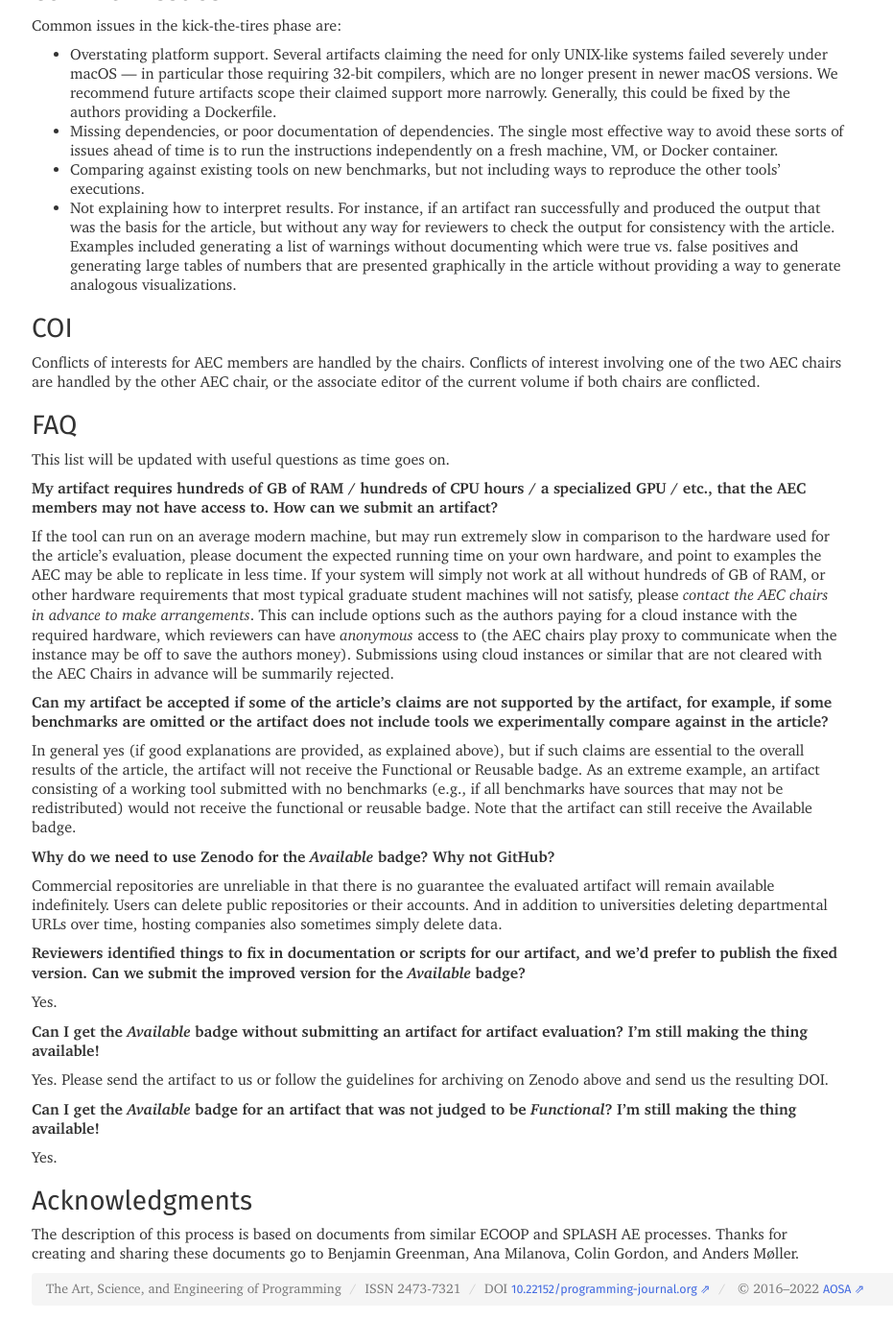
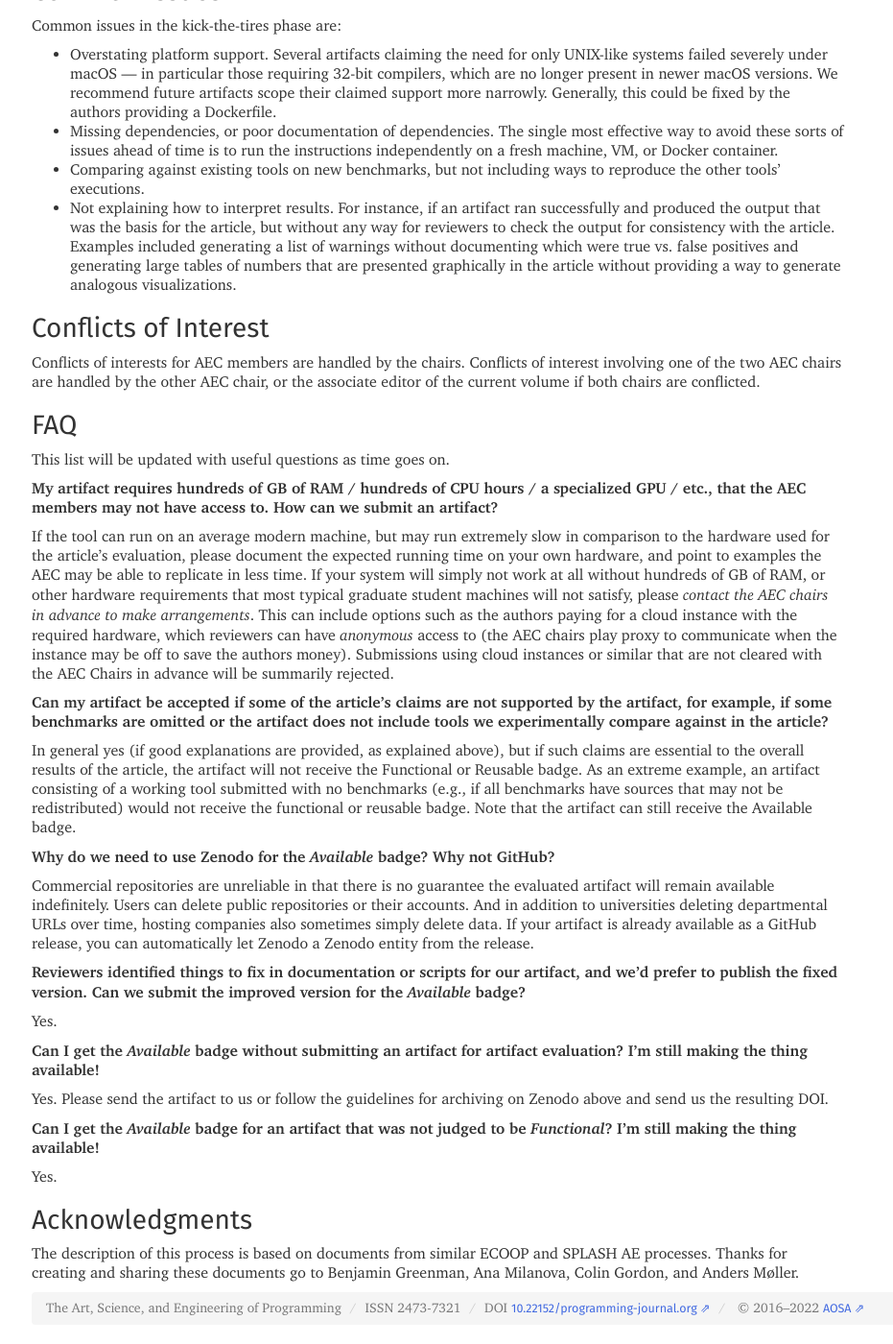
Before and after one commit to programming-journal/programming-journal.github.io, a Jekyll site: the page built from cfa/index.markdown, in a window 1280 px wide and 1400 px high, scrolled down 4407 px. Shown: the whole window at 96% size, without its empty margins (37-968 px from the left). Built offline with Jekyll 4.4.1, drawn with Linux system fonts in a browser that asks for light colours; some of the changed text lies outside the part shown.

Commit message:
Adds krono's suggestions to the CfA

```diff
--- a/cfa/index.markdown
+++ b/cfa/index.markdown
@@ -55,7 +55,7 @@ All accepted articles (including accepted articles subject to minor revisions) a
 
 Your submission should consist of three parts:
 
-1.  a Markdown-formatted README.md of your artifact,
+1.  a Markdown-formatted `README.md` of your artifact,
 2.  a URL pointing to either
     *   a single file containing the artifact (recommended) or
     *   the address of a public source control repository,
@@ -173,7 +173,7 @@ Common issues in the kick-the-tires phase are:
 *   Not explaining how to interpret results. For instance, if an artifact ran successfully and produced the output that was the basis for the article, but without any way for reviewers to check the output for consistency with the article. Examples included generating a list of warnings without documenting which were true vs. false positives and generating large tables of numbers that are presented graphically in the article without providing a way to generate analogous visualizations.
 
 
-### COI
+### Conflicts of Interest
 
 Conflicts of interests for AEC members are handled by the chairs. Conflicts of interest involving one of the two AEC chairs are handled by the other AEC chair, or the associate editor of the current volume if both chairs are conflicted.
 
@@ -191,7 +191,7 @@ In general yes (if good explanations are provided, as explained above), but if s
 
 **Why do we need to use Zenodo for the _Available_ badge? Why not GitHub?**
 
-Commercial repositories are unreliable in that there is no guarantee the evaluated artifact will remain available indefinitely. Users can delete public repositories or their accounts. And in addition to universities deleting departmental URLs over time, hosting companies also sometimes simply delete data.
+Commercial repositories are unreliable in that there is no guarantee the evaluated artifact will remain available indefinitely. Users can delete public repositories or their accounts. And in addition to universities deleting departmental URLs over time, hosting companies also sometimes simply delete data. If your artifact is already available as a GitHub release, you can automatically let Zenodo a Zenodo entity from the release.
 
 **Reviewers identified things to fix in documentation or scripts for our artifact, and we'd prefer to publish the fixed version. Can we submit the improved version for the _Available_ badge?**
 
```
